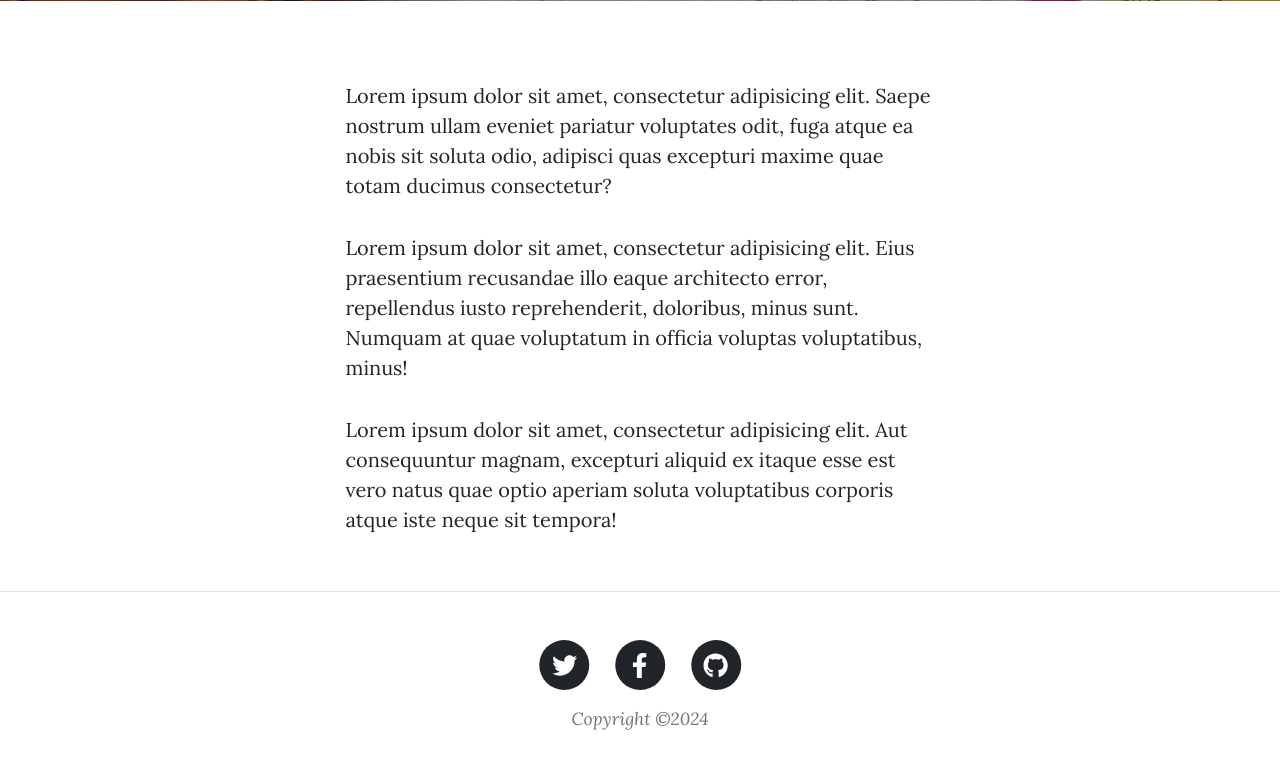
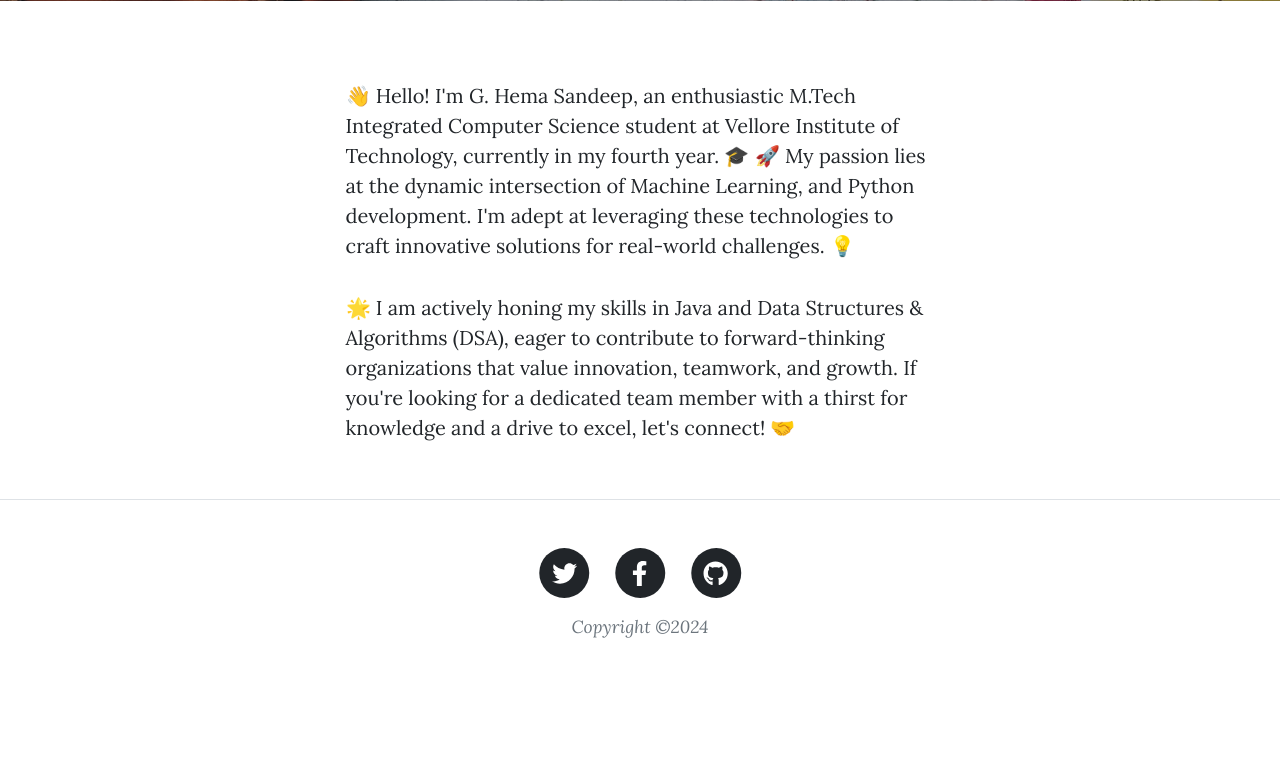
Before and after one commit to SandeepGarikapati/Blog, a Flask app: page /about in a window 1280 px wide. Shown: the part 531-1312 px from the top of the page. After the commit the page ends 1169 px from the top, so only its background shows below. Run offline with Flask 3, Linux system fonts and the light colour scheme; some libraries are stand-ins or nearby versions.

Commit message:
Update about.html
Added the about page

```diff
--- a/templates/about.html
+++ b/templates/about.html
@@ -22,22 +22,11 @@
     <div class="row gx-4 gx-lg-5 justify-content-center">
       <div class="col-md-10 col-lg-8 col-xl-7">
         <p>
-          Lorem ipsum dolor sit amet, consectetur adipisicing elit. Saepe
-          nostrum ullam eveniet pariatur voluptates odit, fuga atque ea nobis
-          sit soluta odio, adipisci quas excepturi maxime quae totam ducimus
-          consectetur?
+          👋 Hello! I'm G. Hema Sandeep, an enthusiastic M.Tech Integrated Computer Science student at Vellore Institute of Technology, currently in my fourth year. 🎓
+          🚀 My passion lies at the dynamic intersection of Machine Learning, and Python development. I'm adept at leveraging these technologies to craft innovative solutions for real-world challenges. 💡
         </p>
         <p>
-          Lorem ipsum dolor sit amet, consectetur adipisicing elit. Eius
-          praesentium recusandae illo eaque architecto error, repellendus iusto
-          reprehenderit, doloribus, minus sunt. Numquam at quae voluptatum in
-          officia voluptas voluptatibus, minus!
-        </p>
-        <p>
-          Lorem ipsum dolor sit amet, consectetur adipisicing elit. Aut
-          consequuntur magnam, excepturi aliquid ex itaque esse est vero natus
-          quae optio aperiam soluta voluptatibus corporis atque iste neque sit
-          tempora!
+          🌟 I am actively honing my skills in Java and Data Structures & Algorithms (DSA), eager to contribute to forward-thinking organizations that value innovation, teamwork, and growth. If you're looking for a dedicated team member with a thirst for knowledge and a drive to excel, let's connect! 🤝
         </p>
       </div>
     </div>
```
